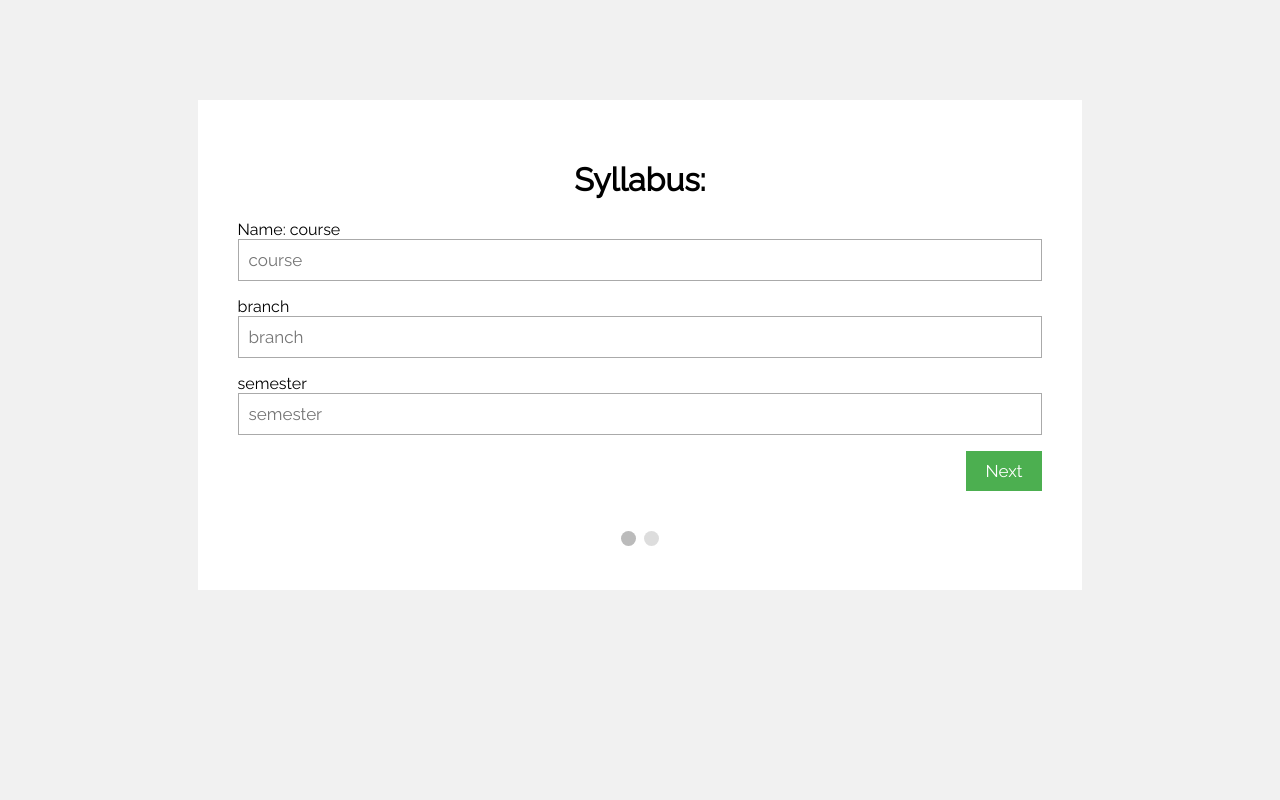
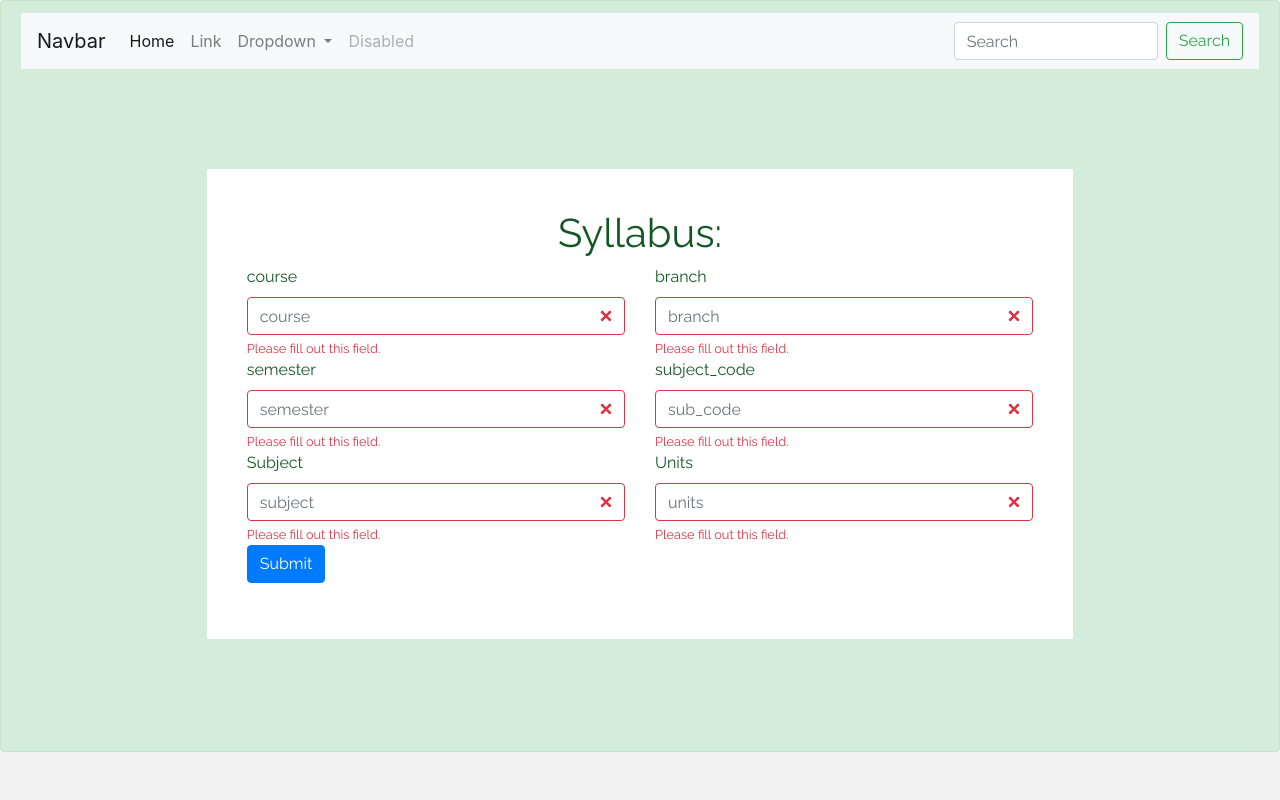
Before and after one commit to mani2709/manisha27, a Flask app: page /add/syllabus in a window 1280 px wide. Run offline with Flask 2, Linux system fonts and the light colour scheme; some libraries are stand-ins or nearby versions.

Commit message:
chnges in templates

```diff
--- a/templates/front.html
+++ b/templates/front.html
@@ -78,7 +78,7 @@ a:active {
 <br>
 <br>
 <div class="form-check">
-<a href="https://holiday23.herokuapp.com/gettimetable" target="_blank">View Timetable</a>
+<a href="https://holiday23.herokuapp.com/get/timetable" target="_blank">View Timetable</a>
 </div>
 <br>
 <br>
--- a/templates/syllabus.html
+++ b/templates/syllabus.html
@@ -1,16 +1,24 @@
-<!DOCTYPE html>
-<html>
-<meta name="viewport" content="width=device-width, initial-scale=1.0">
+<!doctype html>
+<html lang="en">
+  <head>
+    <!-- Required meta tags -->
+    <meta charset="utf-8">
+    <meta name="viewport" content="width=device-width, initial-scale=1, shrink-to-fit=no">
     <link href="https://fonts.googleapis.com/css?family=Raleway" rel="stylesheet">
+
+    <!-- Bootstrap CSS -->
+    <link rel="stylesheet" href="https://stackpath.bootstrapcdn.com/bootstrap/4.3.1/css/bootstrap.min.css" integrity="sha384-ggOyR0iXCbMQv3Xipma34MD+dH/1fQ784/j6cY/iJTQUOhcWr7x9JvoRxT2MZw1T" crossorigin="anonymous">
+<div class="alert alert-success" role="alert">
+    <title>Syllabus</title>
+  </head>
+
 <style>
 * {
   box-sizing: border-box;
 }
-
 body {
   background-color: #f1f1f1;
 }
-
 #regForm {
   background-color: #ffffff;
   margin: 100px auto;
@@ -19,11 +27,9 @@ body {
   width: 70%;
   min-width: 300px;
 }
-
 h1 {
   text-align: center;
 }
-
 input {
   padding: 10px;
   width: 100%;
@@ -31,17 +37,14 @@ input {
   font-family: Raleway;
   border: 1px solid #aaaaaa;
 }
-
 /* Mark input boxes that gets an error on validation: */
 input.invalid {
   background-color: #ffdddd;
 }
-
 /* Hide all steps by default: */
 .tab {
   display: none;
 }
-
 button {
   background-color: #4CAF50;
   color: #ffffff;
@@ -51,15 +54,12 @@ button {
   font-family: Raleway;
   cursor: pointer;
 }
-
 button:hover {
   opacity: 0.8;
 }
-
 #prevBtn {
   background-color: #bbbbbb;
 }
-
 /* Make circles that indicate the steps of the form: */
 .step {
   height: 15px;
@@ -71,27 +71,61 @@ button:hover {
   display: inline-block;
   opacity: 0.5;
 }
-
 .step.active {
   opacity: 1;
 }
-
 /* Mark the steps that are finished and valid: */
 .step.finish {
   background-color: #4CAF50;
 }
 </style>
 <body>
+<nav class="navbar navbar-expand-lg navbar-light bg-light">
+  <a class="navbar-brand" href="#">Navbar</a>
+  <button class="navbar-toggler" type="button" data-toggle="collapse" data-target="#navbarSupportedContent" aria-controls="navbarSupportedContent" aria-expanded="false" aria-label="Toggle navigation">
+    <span class="navbar-toggler-icon"></span>
+  </button>
 
-<form id="regForm" action="/add/syllabus" method="post">
+  <div class="collapse navbar-collapse" id="navbarSupportedContent">
+    <ul class="navbar-nav mr-auto">
+      <li class="nav-item active">
+        <a class="nav-link" href="#">Home <span class="sr-only">(current)</span></a>
+      </li>
+      <li class="nav-item">
+        <a class="nav-link" href="#">Link</a>
+      </li>
+      <li class="nav-item dropdown">
+        <a class="nav-link dropdown-toggle" href="#" id="navbarDropdown" role="button" data-toggle="dropdown" aria-haspopup="true" aria-expanded="false">
+          Dropdown
+        </a>
+        <div class="dropdown-menu" aria-labelledby="navbarDropdown">
+          <a class="dropdown-item" href="#">Action</a>
+          <a class="dropdown-item" href="#">Another action</a>
+          <div class="dropdown-divider"></div>
+          <a class="dropdown-item" href="#">Something else here</a>
+        </div>
+      </li>
+      <li class="nav-item">
+        <a class="nav-link disabled" href="#" tabindex="-1" aria-disabled="true">Disabled</a>
+      </li>
+    </ul>
+    <form class="form-inline my-2 my-lg-0">
+      <input class="form-control mr-sm-2" type="search" placeholder="Search" aria-label="Search">
+      <button class="btn btn-outline-success my-2 my-sm-0" type="submit">Search</button>
+    </form>
+  </div>
+</nav>
+<form id="regForm" action="/add/syllabus" method="post" class="was-validated">
   <h1>Syllabus:</h1>
   <!-- One "tab" for each step in the form: -->
-  <div class="tab">Name:
+  <div class="form-group">
 
+          <div class="row">
+                    <div class="col-sm-6">
                                 <label for="course">course</label>
 
 
-                    <input list="course" placeholder="course" name="course">
+                                <input list="course" class = "form-control" placeholder="course" name="course" required>
                                 <datalist id="course">
                                 <option value="BCA">
                                 <option value="B.Tech">
@@ -99,8 +133,14 @@ button:hover {
                                 <option value="MCA">
 
                                 </datalist>
-                   <p>  <label for="branch">branch</label>
-                    <input list="branch" placeholder="branch" name="branch">
+                                <div class="valid-feedback">Valid.</div>
+                                <div class="invalid-feedback">Please fill out this field.</div>
+                    </div>
+
+                    <div class="col-sm-6">
+
+                                <label for="branch">branch</label>
+                                <input list="branch" class = "form-control" placeholder="branch" name="branch" required>
                                 <datalist id="branch">
                                 <option value="Electrical">
                                 <option value="Electronics">
@@ -109,11 +149,16 @@ button:hover {
                                 <option value="Civil">
                                 <option value="N/A">
 
-                    </datalist></p>
+                                </datalist>
+                                <div class="valid-feedback">Valid.</div>
+                                <div class="invalid-feedback">Please fill out this field.</div>
+                    </div>
+          </div>
 
-
-                      <p><label for="semester">semester</label>
-                        <input list="semester" placeholder="semester" name="semester">
+          <div class="row">
+                    <div class="col-sm-6">
+                                <label for="semester">semester</label>
+                                <input list="semester" class = "form-control" placeholder="semester" name="semester" required>
                                 <datalist id="semester">
 
                                 <option>I</option>
@@ -125,112 +170,48 @@ button:hover {
                                 <option>VII</option>
                                 <option>VIII</option>
 
-                      </datalist></p>
+                                </datalist>
+                                <div class="valid-feedback">Valid.</div>
+                                <div class="invalid-feedback">Please fill out this field.</div>
                     </div>
-  <div class="tab">Details:
+
+                    <div class="col-sm-6">
 
 
-    <p><label for="sub_code">subject_code</label>
-                    <input class="form-control " type="text" placeholder="sub_code" id="sub_code" name="sub_code"></p>
+                                <label for="sub_code">subject_code</label>
+                                <input class="form-control " type="text" placeholder="sub_code" id="sub_code" name="sub_code"  required>
+                                <div class="valid-feedback">Valid.</div>
+                                <div class="invalid-feedback">Please fill out this field.</div>
+                    </div>
+          </div>
 
-    <p> <label for="subject">Subject</label>
-                    <input class="form-control " type="text" placeholder="subject" id="subject" name="subject"></p>
+          <div class="row">
+                    <div class="col-sm-6">
 
+                                <label for="subject">Subject</label>
+                                <input class="form-control " type="text" placeholder="subject" id="subject" name="subject" required>
+                                <div class="valid-feedback">Valid.</div>
+                                <div class="invalid-feedback">Please fill out this field.</div>
+                    </div>
 
-    <p> <label for="units">units</label>
-                    <input class="form-control " type="text" placeholder="units" id="units" name="units"></p>
+                    <div class="col-sm-6">
 
+                                <label for="units">Units</label>
+                                <input class="form-control " type="text" placeholder="units" id="units" name="units" required>
+                                <div class="valid-feedback">Valid.</div>
+                                <div class="invalid-feedback">Please fill out this field.</div>
+                    </div>
 
           </div>
 
-  <div style="overflow:auto;">
-    <div style="float:right;">
-      <button type="button" id="prevBtn" onclick="nextPrev(-1)">Previous</button>
-      <button type="button" id="nextBtn" onclick="nextPrev(1)">Next</button>
-    </div>
-  </div>
-  <!-- Circles which indicates the steps of the form: -->
-  <div style="text-align:center;margin-top:40px;">
-    <span class="step"></span>
-    <span class="step"></span>
-
-  </div>
+  <button type="submit " class="btn btn-primary " style="float:centre ">Submit</button>
+  </option>
   </form>
 
-<script>
-var currentTab = 0; // Current tab is set to be the first tab (0)
-showTab(currentTab); // Display the current tab
+<script src="https://code.jquery.com/jquery-3.3.1.slim.min.js" integrity="sha384-q8i/X+965DzO0rT7abK41JStQIAqVgRVzpbzo5smXKp4YfRvH+8abtTE1Pi6jizo" crossorigin="anonymous"></script>
+<script src="https://cdnjs.cloudflare.com/ajax/libs/popper.js/1.14.7/umd/popper.min.js" integrity="sha384-UO2eT0CpHqdSJQ6hJty5KVphtPhzWj9WO1clHTMGa3JDZwrnQq4sF86dIHNDz0W1" crossorigin="anonymous"></script>
+<script src="https://stackpath.bootstrapcdn.com/bootstrap/4.3.1/js/bootstrap.min.js" integrity="sha384-JjSmVgyd0p3pXB1rRibZUAYoIIy6OrQ6VrjIEaFf/nJGzIxFDsf4x0xIM+B07jRM" crossorigin="anonymous"></script>
 
-function showTab(n) {
-  // This function will display the specified tab of the form...
-  var x = document.getElementsByClassName("tab");
-  x[n].style.display = "block";
-  //... and fix the Previous/Next buttons:
-  if (n == 0) {
-    document.getElementById("prevBtn").style.display = "none";
-  } else {
-    document.getElementById("prevBtn").style.display = "inline";
-  }
-  if (n == (x.length - 1)) {
-    document.getElementById("nextBtn").innerHTML = "Submit";
-  } else {
-    document.getElementById("nextBtn").innerHTML = "Next";
-  }
-  //... and run a function that will display the correct step indicator:
-  fixStepIndicator(n)
-}
-
-function nextPrev(n) {
-  // This function will figure out which tab to display
-  var x = document.getElementsByClassName("tab");
-  // Exit the function if any field in the current tab is invalid:
-  if (n == 1 && !validateForm()) return false;
-  // Hide the current tab:
-  x[currentTab].style.display = "none";
-  // Increase or decrease the current tab by 1:
-  currentTab = currentTab + n;
-  // if you have reached the end of the form...
-  if (currentTab >= x.length) {
-    // ... the form gets submitted:
-    document.getElementById("regForm").submit();
-    return false;
-  }
-  // Otherwise, display the correct tab:
-  showTab(currentTab);
-}
-
-function validateForm() {
-  // This function deals with validation of the form fields
-  var x, y, i, valid = true;
-  x = document.getElementsByClassName("tab");
-  y = x[currentTab].getElementsByTagName("input");
-  // A loop that checks every input field in the current tab:
-  for (i = 0; i < y.length; i++) {
-    // If a field is empty...
-    if (y[i].value == "") {
-      // add an "invalid" class to the field:
-      y[i].className += " invalid";
-      // and set the current valid status to false
-      valid = false;
-    }
-  }
-  // If the valid status is true, mark the step as finished and valid:
-  if (valid) {
-    document.getElementsByClassName("step")[currentTab].className += " finish";
-  }
-  return valid; // return the valid status
-}
-
-function fixStepIndicator(n) {
-  // This function removes the "active" class of all steps...
-  var i, x = document.getElementsByClassName("step");
-  for (i = 0; i < x.length; i++) {
-    x[i].className = x[i].className.replace(" active", "");
-  }
-  //... and adds the "active" class on the current step:
-  x[n].className += " active";
-}
-</script>
 
 </body>
 </html>
```
Also changed, not shown: templates/exam.html (+93 -118 lines), templates/front1.html (deleted, +0 -104 lines). Lines whose indentation alone changed are shown as unchanged.
